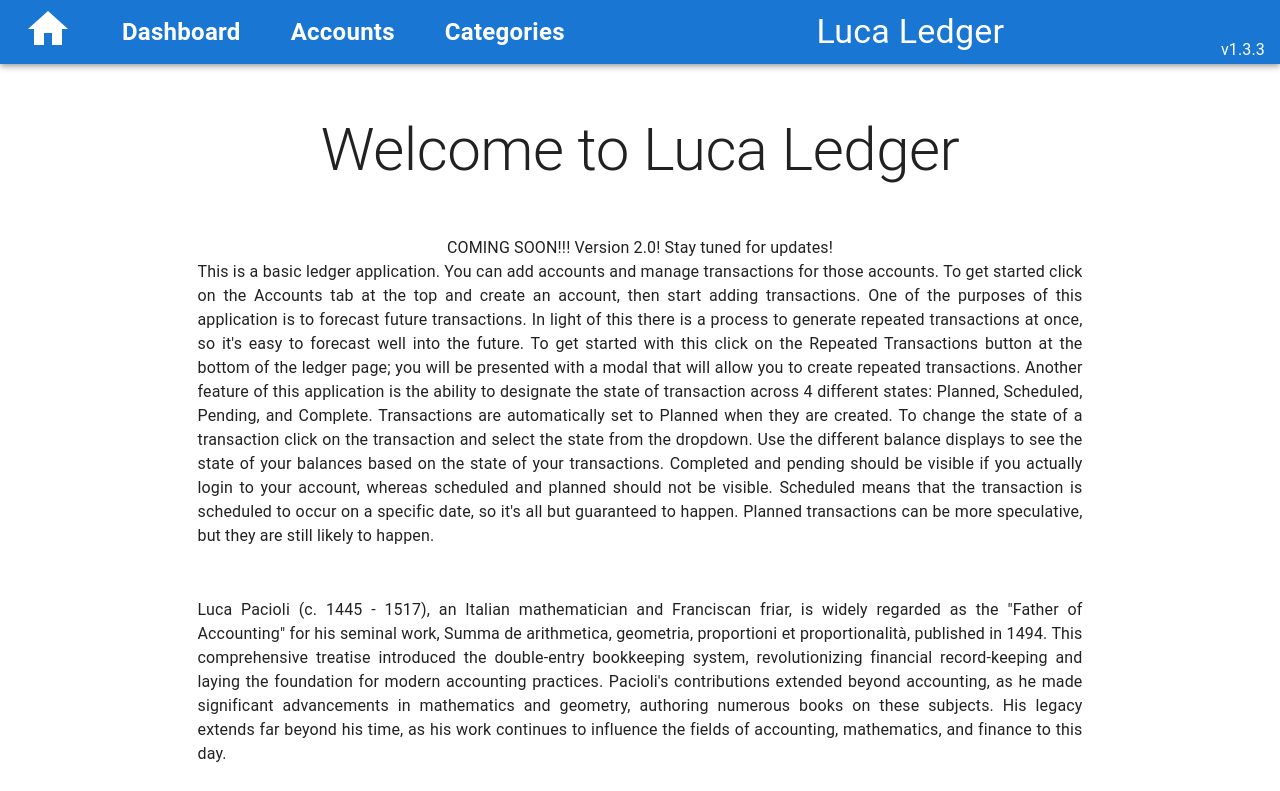
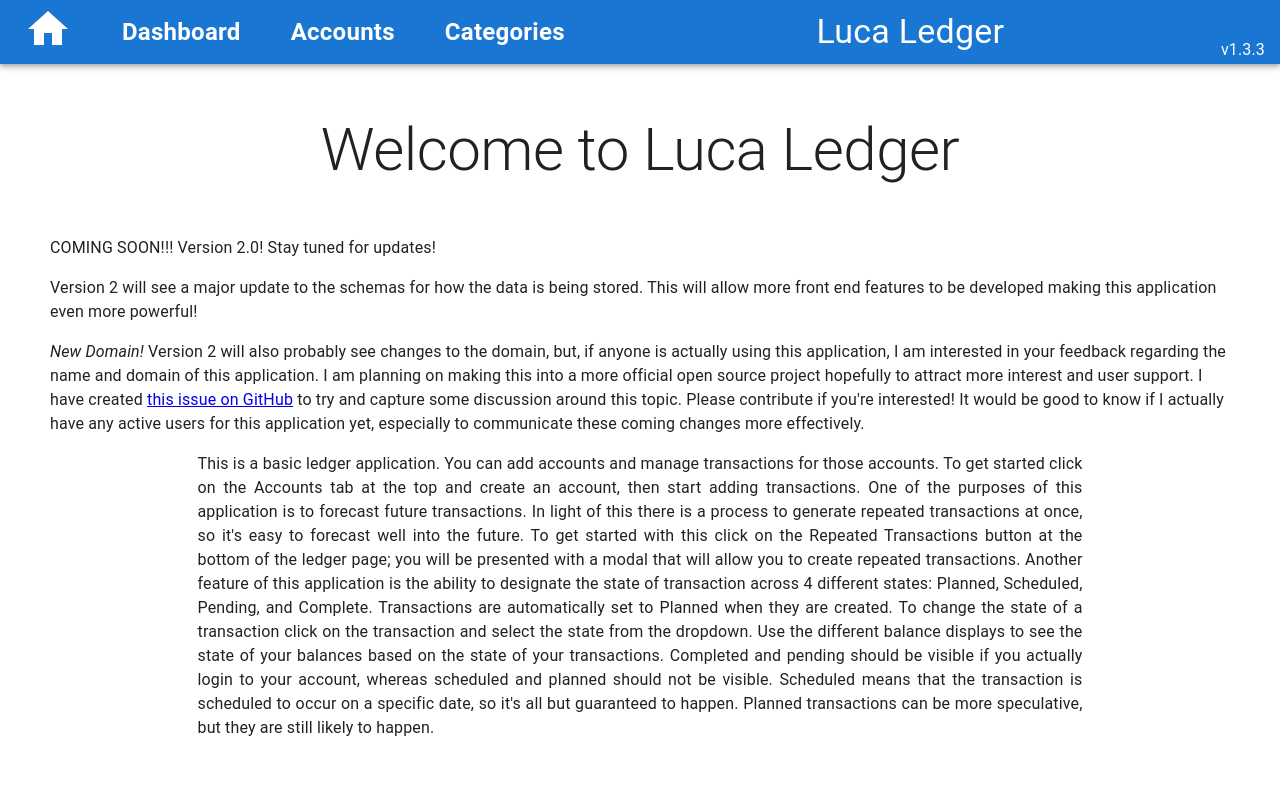
Before and after one commit to jwaspin/luca-ledger, a React (Vite) app: page / in a window 1280 px wide. Shown: the top 791 px of the page. Built offline with nearby package versions, Linux system fonts and the light colour scheme.

Commit message:
Update Home.jsx with Version 2.0 details and new domain discussion

```diff
--- a/src/views/Home/Home.jsx
+++ b/src/views/Home/Home.jsx
@@ -22,6 +22,8 @@ export default function Home() {
         </Typography>
         <Typography>
           COMING SOON!!! Version 2.0! Stay tuned for updates!
+          <p>Version 2 will see a major update to the schemas for how the data is being stored. This will allow more front end features to be developed making this application even more powerful!</p>
+          <p><em>New Domain!</em> Version 2 will also probably see changes to the domain, but, if anyone is actually using this application, I am interested in your feedback regarding the name and domain of this application. I am planning on making this into a more official open source project hopefully to attract more interest and user support. I have created <a href="https://github.com/jwaspin/luca-ledger/issues/160">this issue on GitHub</a> to try and capture some discussion around this topic. Please contribute if you're interested! It would be good to know if I actually have any active users for this application yet, especially to communicate these coming changes more effectively.</p>
         </Typography>
         <Typography
           variant='body1'
```
